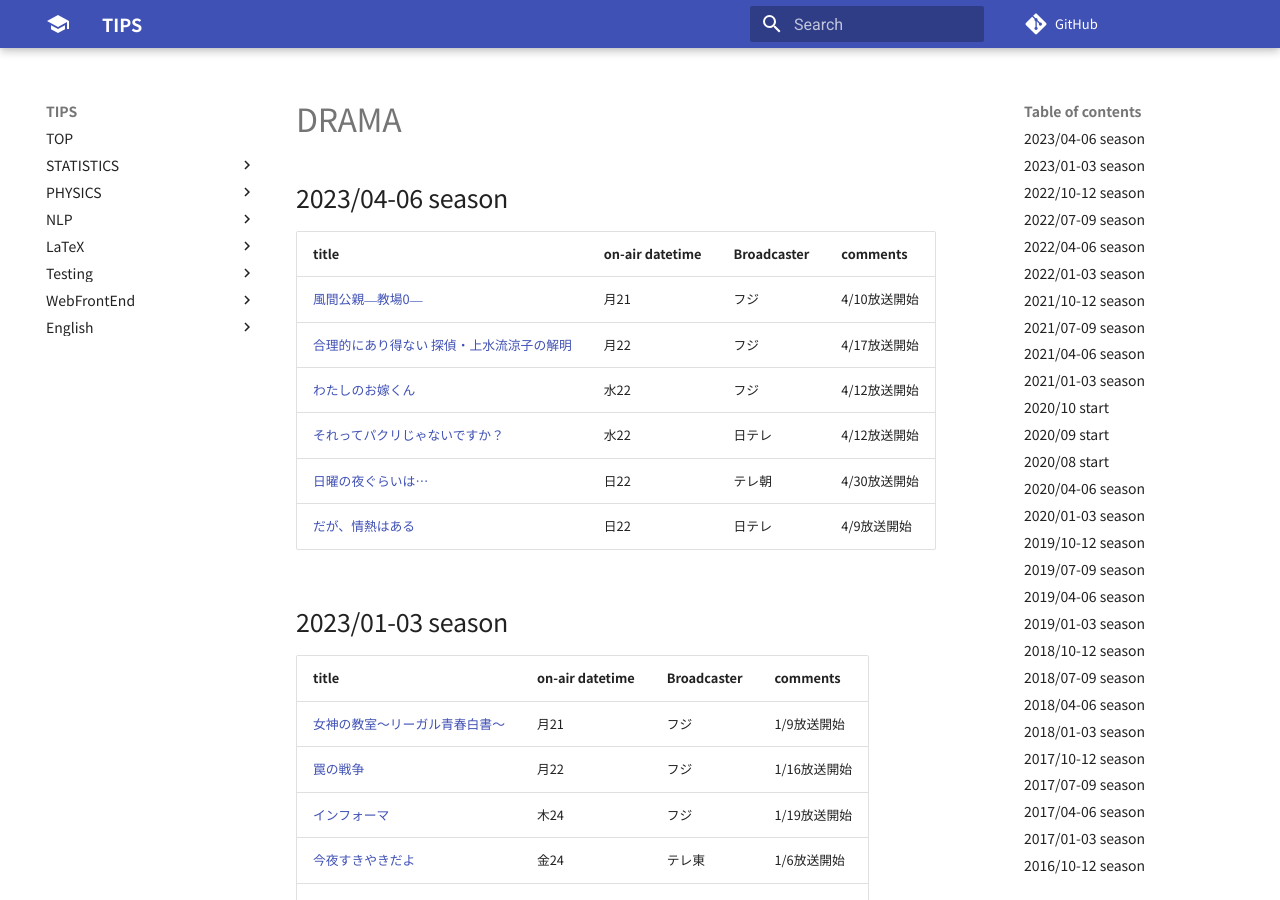
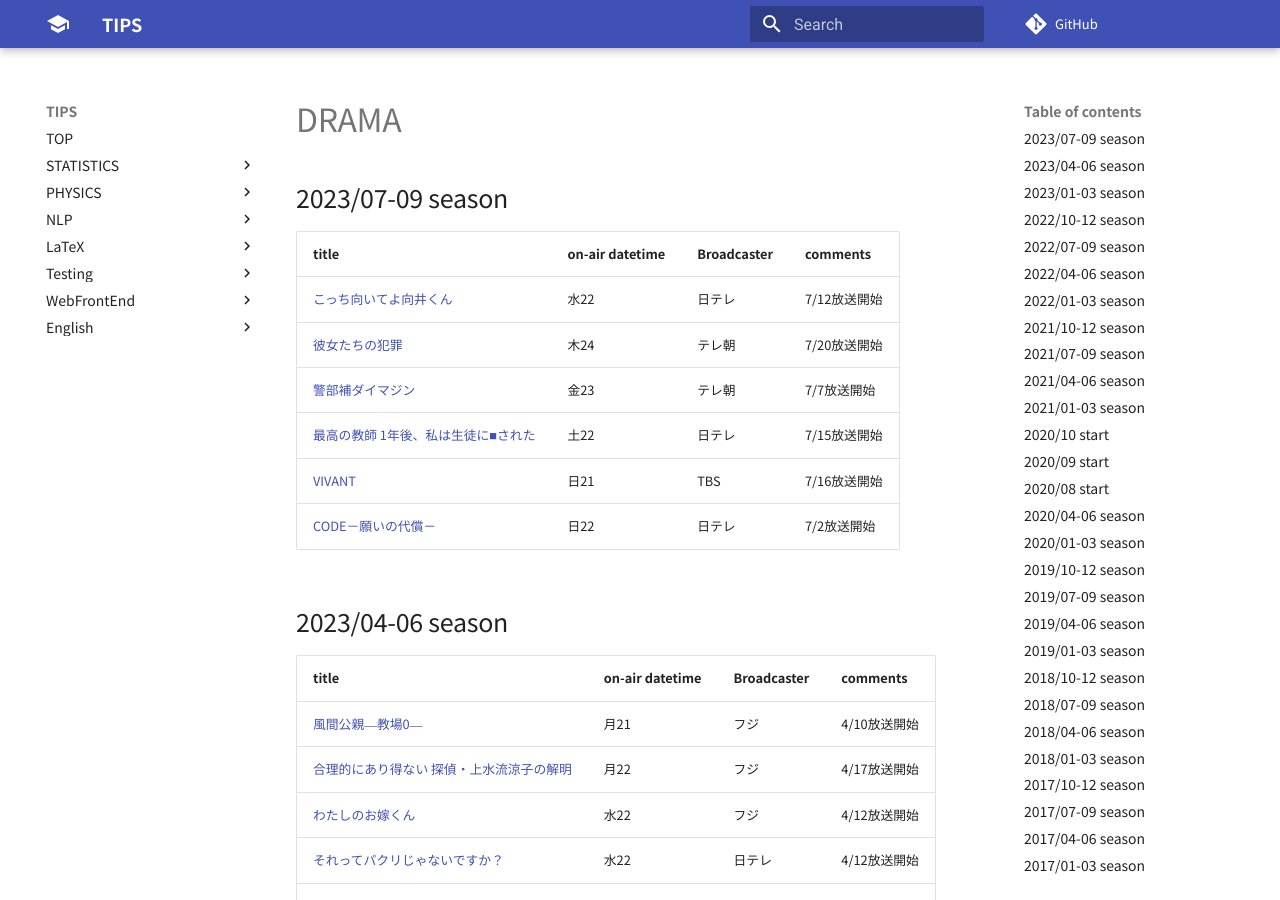
Before and after one commit to aYukiYoshida/tips, an MkDocs documentation site: the page built from docs/favorites/drama.md, in a window 1280 px wide and 900 px high. Built offline with MkDocs 1.6.1 and Material for MkDocs 9.7.7, drawn with Linux system fonts in a browser that asks for light colours; comment, search, counter and statistics services are not loaded.

Commit message:
Add table of 2023/07-2023/09 to drama doc

```diff
--- a/docs/favorites/drama.md
+++ b/docs/favorites/drama.md
@@ -1,4 +1,15 @@
 # DRAMA
+
+## 2023/07-09 season
+
+|title|on-air datetime|Broadcaster|comments|
+|:-|:-|:-|:-|
+|[こっち向いてよ向井くん](https://www.ntv.co.jp/mukaikun/)|水22|日テレ|7/12放送開始|
+|[彼女たちの犯罪](https://www.ytv.co.jp/kanojohanzai/)|木24|テレ朝|7/20放送開始|
+|[警部補ダイマジン](https://www.tv-asahi.co.jp/daimajin/)|金23|テレ朝|7/7放送開始|
+|[最高の教師 1年後、私は生徒に■された](https://www.ntv.co.jp/saikyo/)|土22|日テレ|7/15放送開始|
+|[VIVANT](https://www.tbs.co.jp/VIVANT_tbs/)|日21|TBS|7/16放送開始|
+|[CODE－願いの代償－](https://www.ytv.co.jp/code/)|日22|日テレ|7/2放送開始|
 
 ## 2023/04-06 season
 
```
